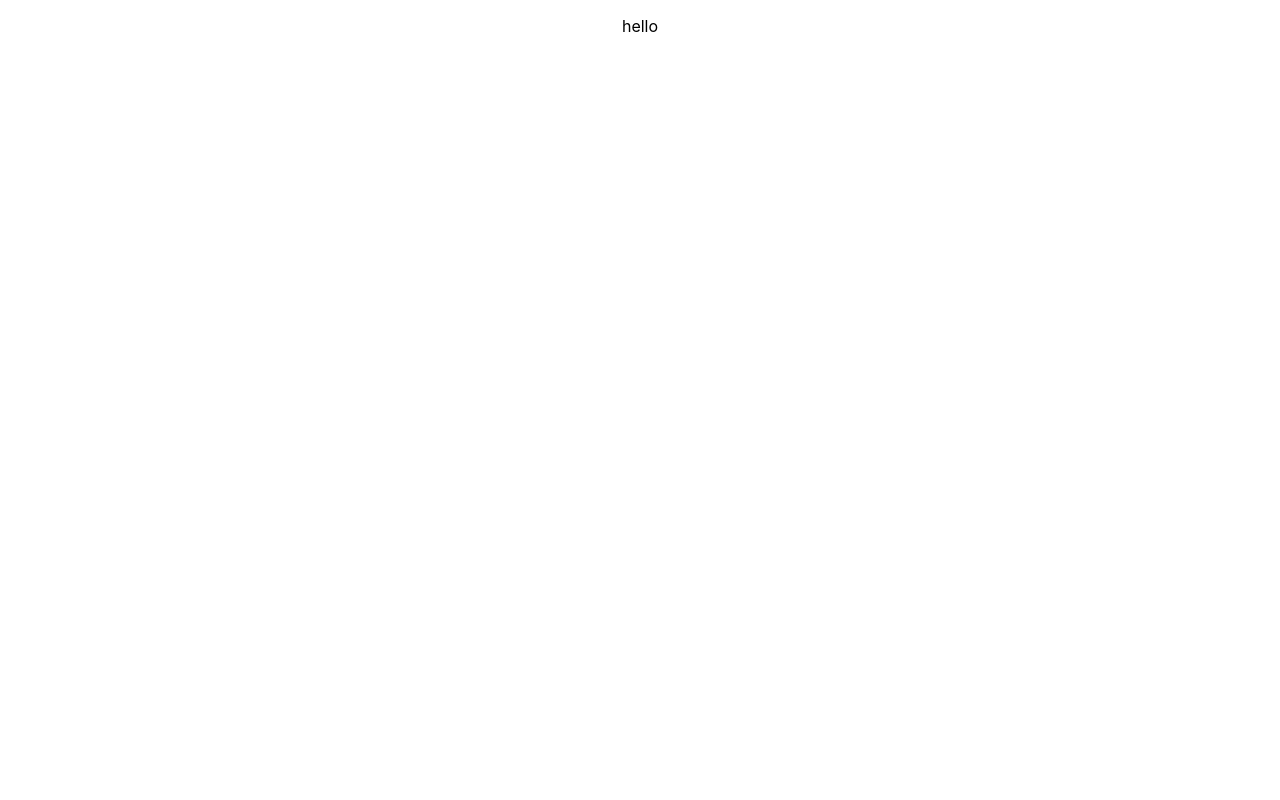
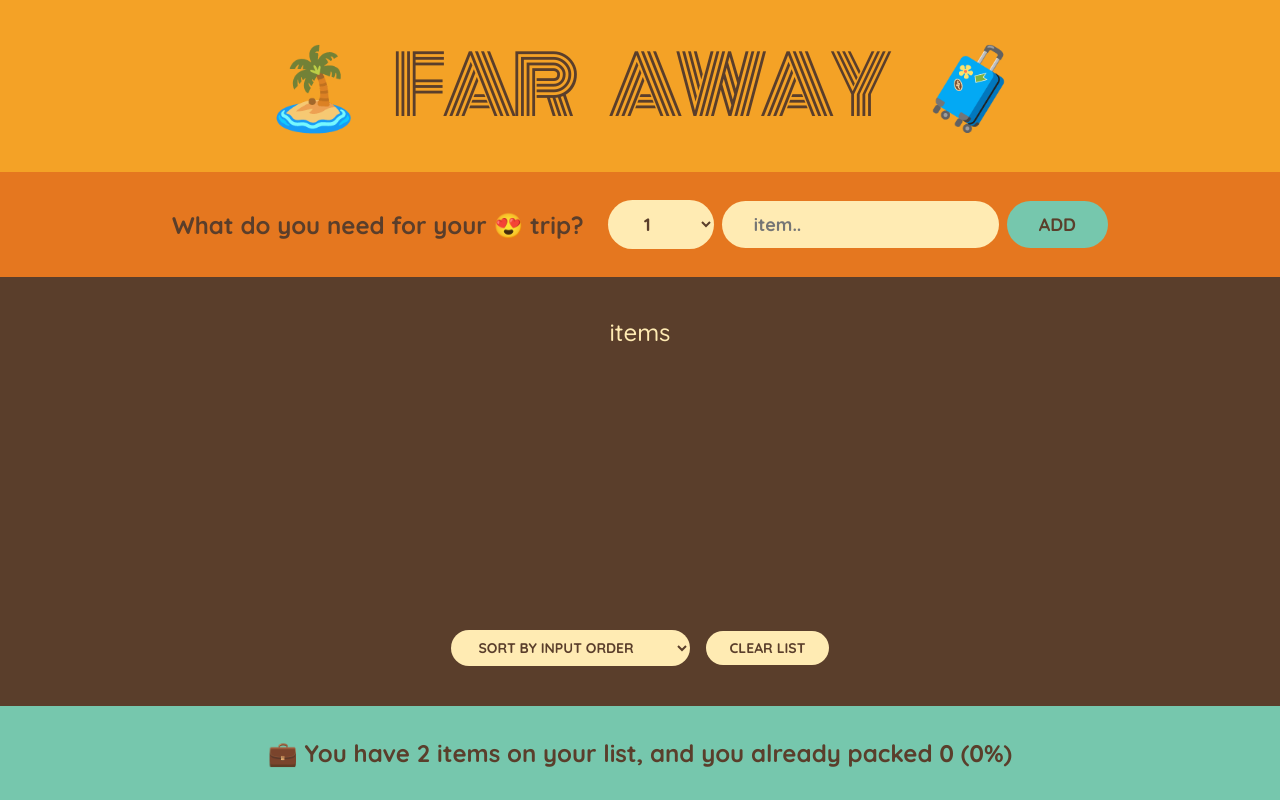
Before and after one commit to karemahamdy/Todo-list-react, a React (Create React App) app: page / in a window 1280 px wide. Built offline with nearby package versions, Linux system fonts and the light colour scheme.

Commit message:
create a static ui

```diff
--- a/src/App.js
+++ b/src/App.js
@@ -1,12 +1,66 @@
 
-import './App.css';
+import './index.css';
 
 function App() {
   return (
-    <div className="App">
-    <p>hello</p>
+    <div className="app">
+    <Logo/>
+    <Form/>
+    <PackedList/>
+    <Footer/>
     </div>
   );
 }
 
+function Logo() {
+  return (
+    <h1>🏝️ Far Away 🧳</h1>
+  )
+}
+
+function Form() {
+  return(
+    <form className='add-form'>
+    <h3>What do you need for your 😍 trip?
+    </h3>
+    <select
+    value={0} >
+    {Array.from({ length: 20 }, (_, i) => i + 1).map((num) => (
+      <option value={num} key={num}>
+        {num}
+      </option>
+    ))}
+  </select>
+  <input placeholder='item..'></input>
+  <button>Add</button>
+    </form>
+  )
+}
+
+function PackedList() {
+  return (
+    <div className='list'>
+      <p>items</p>
+      <div className="actions">
+        <select>
+          <option value="input">Sort by input order</option>
+          <option value="description">Sort by description</option>
+          <option value="packed">Sort by packed status</option>
+        </select>
+        <button>Clear list</button>
+      </div>
+    </div>
+  )
+}
+
+function Footer() {
+  return (
+    <>
+    <footer className='stats'>
+    💼 You have 2 items on your list, and you already packed 0 (0%)
+    </footer>
+    </>
+  )
+}
+
 export default App;
--- a/src/index.css
+++ b/src/index.css
@@ -1,13 +1,130 @@
-body {
+@import url("https://fonts.googleapis.com/css2?family=Monoton&family=Quicksand:wght@500;700&display=swap");
+
+* {
   margin: 0;
-  font-family: -apple-system, BlinkMacSystemFont, 'Segoe UI', 'Roboto', 'Oxygen',
-    'Ubuntu', 'Cantarell', 'Fira Sans', 'Droid Sans', 'Helvetica Neue',
-    sans-serif;
-  -webkit-font-smoothing: antialiased;
-  -moz-osx-font-smoothing: grayscale;
+  padding: 0;
+  box-sizing: border-box;
 }
 
-code{
-  font-family: source-code-pro, Menlo, Monaco, Consolas, 'Courier New',
-    monospace;
+html {
+  font-size: 62.5%;
 }
+
+body {
+  font-size: 2.4rem;
+  font-family: sans-serif;
+  color: #5a3e2b;
+  font-family: "Quicksand";
+  font-weight: 500;
+}
+
+.app {
+  width: 100%;
+  height: 100vh;
+  display: grid;
+  grid-template-rows: auto auto 1fr auto;
+}
+
+h1 {
+  text-align: center;
+  background-color: #f4a226;
+  font-family: "Monoton";
+  font-size: 8rem;
+  text-transform: uppercase;
+  font-weight: 400;
+  word-spacing: 30px;
+  letter-spacing: -5px;
+  padding: 2.4rem 0;
+}
+
+.add-form {
+  background-color: #e5771f;
+  padding: 2.8rem 0;
+  display: flex;
+  align-items: center;
+  justify-content: center;
+  gap: 0.8rem;
+}
+
+h3 {
+  margin-right: 1.6rem;
+  font-size: 2.4rem;
+}
+
+button,
+select,
+input {
+  background-color: #ffebb3;
+  color: #5a3e2b;
+  font-family: inherit;
+  border: none;
+  border-radius: 10rem;
+  padding: 1.2rem 3.2rem;
+  font-weight: 700;
+  font-size: 1.8rem;
+  cursor: pointer;
+}
+
+.add-form button {
+  text-transform: uppercase;
+  background-color: #76c7ad;
+}
+
+.list {
+  background-color: #5a3e2b;
+  color: #ffebb3;
+  padding: 4rem 0;
+
+  display: flex;
+  justify-content: space-between;
+  flex-direction: column;
+  gap: 3.2rem;
+  align-items: center;
+}
+
+.actions button,
+.list select {
+  text-transform: uppercase;
+  padding: 0.8rem 2.4rem;
+  font-size: 1.4rem;
+  font-weight: 700;
+  margin: 0 0.8rem;
+}
+
+.list ul {
+  list-style: none;
+  width: 80%;
+  display: grid;
+  grid-template-columns: repeat(auto-fit, minmax(250px, 1fr));
+  gap: 1.2rem;
+  justify-content: center;
+  align-content: start;
+}
+
+.list li {
+  display: flex;
+  align-items: center;
+  gap: 1.2rem;
+}
+
+input[type="checkbox"] {
+  height: 2rem;
+  width: 2rem;
+  accent-color: #e5771f;
+}
+
+.list li button {
+  cursor: pointer;
+  background: none;
+  border: none;
+  font-size: 1.8rem;
+  padding: 0.8rem;
+  transform: translateY(2px);
+}
+
+.stats {
+  background-color: #76c7ad;
+  text-align: center;
+  font-weight: 700;
+  padding: 3.2rem 0;
+}
--- a/src/index.js
+++ b/src/index.js
@@ -1,6 +1,6 @@
 import React from 'react';
 import ReactDOM from 'react-dom/client';
-import './index.css';
+import "./index.css";
 import App from './App';
 import reportWebVitals from './reportWebVitals';
 
```
